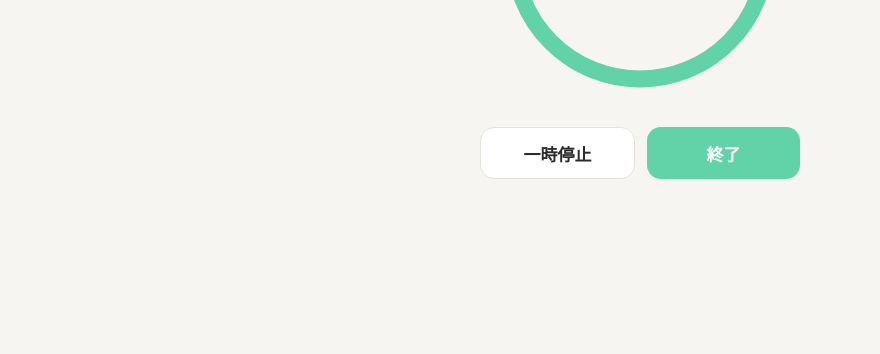
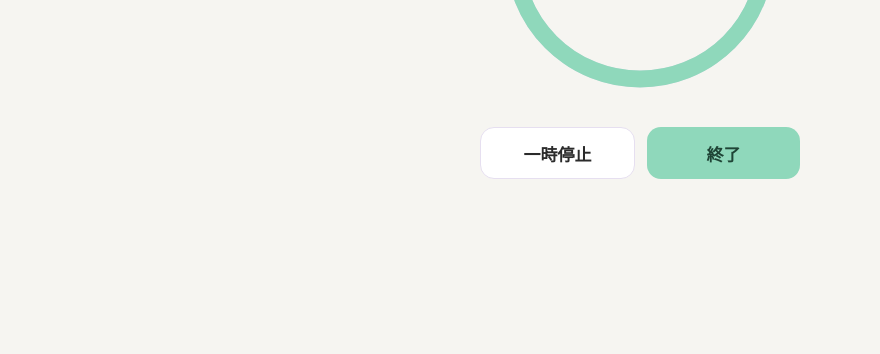
Before and after one commit to ak-2302/nekonote2, a plain HTML site: page app/timer/index.html in a window 1280 px wide. Shown: the part 446-800 px from the top of the page, without its empty margins (0-880 px from the left). Drawn offline with Linux system fonts and the light colour scheme.

Commit message:
タイマー画面のUI変更

```diff
--- a/app/timer/asset/main.js
+++ b/app/timer/asset/main.js
@@ -17,7 +17,7 @@ const confirmDialog = document.getElementById('confirmDialog');
 const cancelEndBtn = document.getElementById('cancelEndBtn');
 const confirmEndBtn = document.getElementById('confirmEndBtn');
 
-// 円の周の長さ（r=90）。この長さ分だけ線をずらすと円が消える
+// 円の周の長さ（r=90）。線の始点をこの長さ分だけ進めると円が消える
 const CIRC = 2 * Math.PI * 90;
 ringBar.style.strokeDasharray = CIRC;
 
@@ -36,7 +36,7 @@ function updateDisplay() {
     // 完了後：円を満タンに戻して「お疲れ様です」
     if (done) {
         ringBar.style.strokeDashoffset = 0;
-        ring.classList.remove('is-paused');
+        ring.classList.remove('is-paused', 'is-empty');
         ring.classList.add('is-done');
         timerElement.textContent = 'お疲れ様です';
         endTimeElement.textContent = '';
@@ -51,8 +51,10 @@ function updateDisplay() {
     const seconds = String(totalSec % 60).padStart(2, '0');
     timerElement.textContent = `${minutes}:${seconds}`;
 
-    // 円グラフ：残り時間の割合だけ線を残す（毎フレーム計算するのでなめらか）
-    ringBar.style.strokeDashoffset = CIRC * (1 - currentElapsed() / totalMs);
+    // 円グラフ：満タンから12時の位置を起点に時計回りで減らす（毎フレーム計算するのでなめらか）
+    const elapsedRatio = currentElapsed() / totalMs;
+    ringBar.style.strokeDashoffset = -CIRC * elapsedRatio;
+    ring.classList.toggle('is-empty', elapsedRatio >= 1); // 線の丸い端が点として残らないように隠す
 
     const paused = endAt === null;
     ring.classList.toggle('is-paused', paused);
--- a/app/timer/asset/style.css
+++ b/app/timer/asset/style.css
@@ -2,9 +2,10 @@
 :root {
     --bg: #f6f5f1;
     --text: #2b2b2b;
-    --sub: #ff0000;
-    --track: #e4e1d8;
-    --accent: #62d3a9;
+    --sub: #756a80;
+    --track: #e6dff0;
+    --accent: #8fd8bb;
+    --on-accent: #1f4436;
     --btn-bg: #ffffff;
 }
 
@@ -14,7 +15,8 @@
         --text: #ecebe7;
         --sub: #9a978f;
         --track: #34363a;
-        --accent: #ca81eb;
+        --accent: #c9b3ee;
+        --on-accent: #2b2140;
         --btn-bg: #26282b;
     }
 }
@@ -86,6 +88,10 @@ body {
     stroke: var(--sub);
 }
 
+.ring.is-empty .ring-bar {
+    visibility: hidden;
+}
+
 .ring-center {
     position: absolute;
     inset: 0;
@@ -145,7 +151,7 @@ body {
 
 .btn-end {
     background: var(--accent);
-    color: #fff;
+    color: var(--on-accent);
     border: none;
 }
 
```
